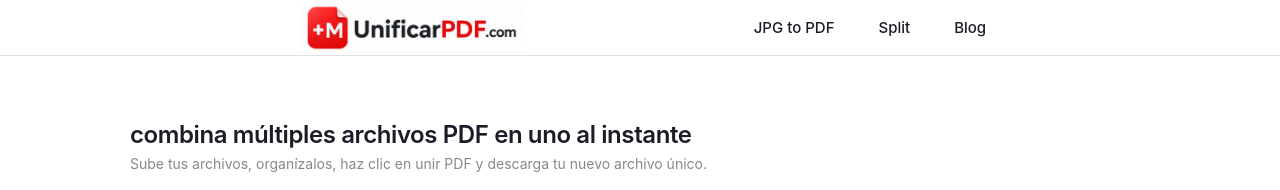
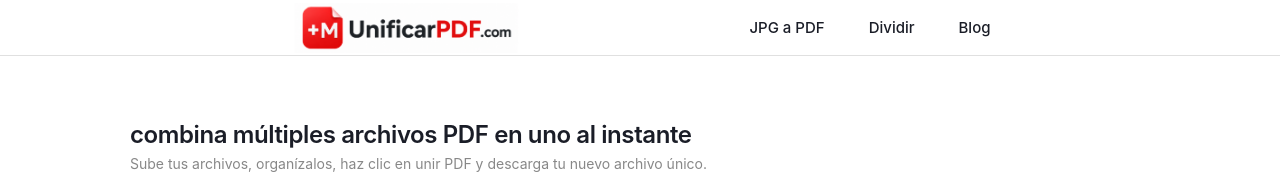
Before and after one commit to rforrupesh/pdf, a Jekyll site: the page built from index.html, in a window 1280 px wide and 900 px high. Shown: the top 190 px of the window. Built offline with Jekyll 4.4.1, drawn with Linux system fonts in a browser that asks for light colours.

Commit message:
Update navbar.html

```diff
--- a/_includes/navbar.html
+++ b/_includes/navbar.html
@@ -8,8 +8,8 @@
   <!-- MENU -->
   <div class="menu" id="menu">
 
-    <a href="https://rforrupesh.github.io/pdf/jpg-to-pdf/">JPG to PDF</a>
-    <a href="https://rforrupesh.github.io/pdf/split/">Split</a>
+    <a href="https://rforrupesh.github.io/pdf/jpg-to-pdf/">JPG a PDF</a>
+    <a href="https://rforrupesh.github.io/pdf/split/">Dividir</a>
    <a href="https://rforrupesh.github.io/pdf/blog/">Blog</a>
 
 
```
